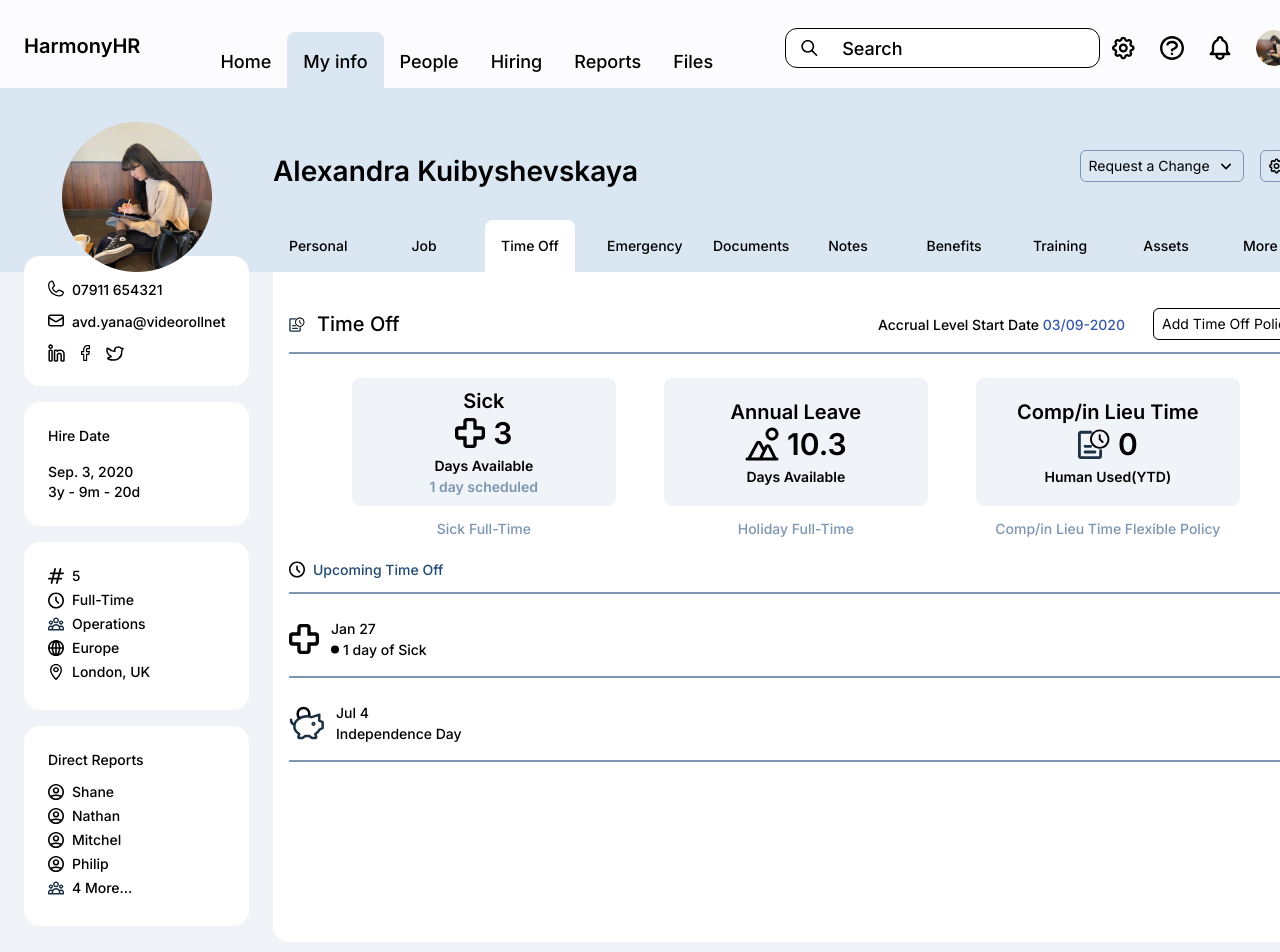
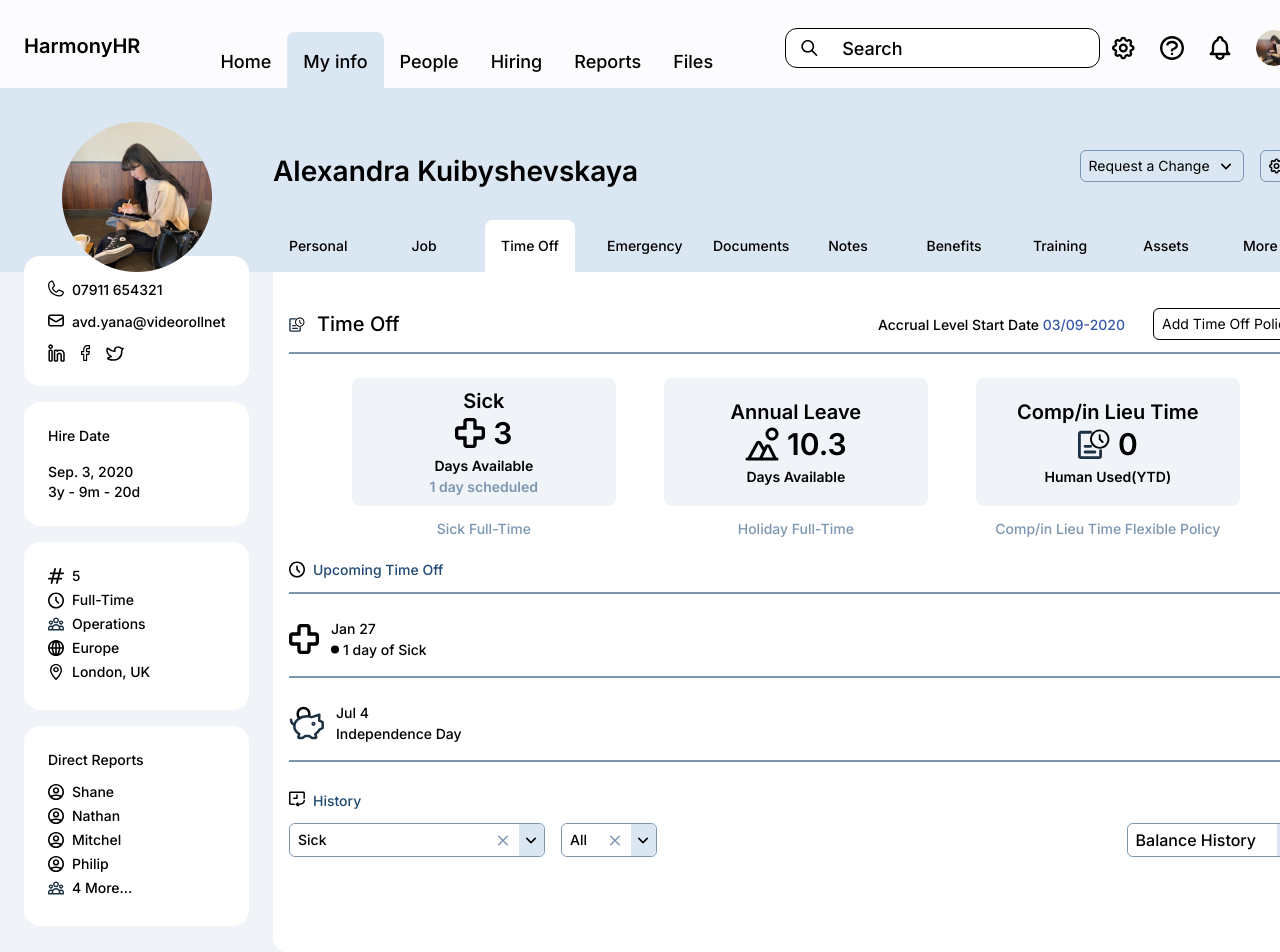
Before and after one commit to garold664/hr-tech-test, a Next.js app: page /my-info/time-off in a window 1280 px wide. Shown: the top 952 px of the page. Built offline with nearby package versions, Linux system fonts and the light colour scheme.

Commit message:
create form in HistorySection

```diff
--- a/app/globals.css
+++ b/app/globals.css
@@ -59,4 +59,8 @@ body {
     grid-column: gutter1-start / gutter2-end;
     grid-row: avatar-start / main-start;
   }
+
+  .block-with-divider {
+    @apply border-b-2 border-tertiary pb-3 flex items-center;
+  }
 }
--- a/app/my-info/time-off/page.tsx
+++ b/app/my-info/time-off/page.tsx
@@ -2,18 +2,16 @@ import NoteClockIcon from '@/assets/icons/note-clock.svg';
 import MountainsIcon from '@/assets/icons/mountains-moon.svg';
 import ClockIcon from '@/assets/icons/clock.svg';
 import CrossIcon from '@/assets/icons/cross.svg';
-import DotIcon from '@/assets/icons/dot.svg';
-import PiggyBankIcon from '@/assets/icons/piggy-bank.svg';
 import { Button } from '@/components/ui/button';
 import Widget from '@/components/Widget';
-import { cn } from '@/lib/utils';
 import { upcomingTimeOff } from '@/data/data';
 import TimeOffBlock from '@/components/TimeOffBlock';
-const sectionStyles = 'border-b-2 border-tertiary pb-3 flex items-center';
+import HistorySection from '@/components/HistorySection';
+
 export default function TimeOff() {
   return (
     <>
-      <section className={sectionStyles}>
+      <section className="block-with-divider">
         <h2 className="flex gap-3 items-center text-xl">
           <NoteClockIcon /> Time Off
         </h2>
@@ -54,13 +52,14 @@ export default function TimeOff() {
         />
       </section>
       <section className="pt-1">
-        <h2 className={`flex gap-2 ${sectionStyles}`}>
+        <h2 className={`block-with-divider flex gap-2`}>
           <ClockIcon /> <span className="text-accent3">Upcoming Time Off</span>
         </h2>
         {upcomingTimeOff.map((timeOff) => (
           <TimeOffBlock key={timeOff.date} {...timeOff} />
         ))}
       </section>
+      <HistorySection />
     </>
   );
 }
--- /dev/null
+++ b/components/HistorySection.tsx
@@ -0,0 +1,67 @@
+import HistoryIcon from '@/assets/icons/history.svg';
+
+import {
+  Select,
+  SelectContent,
+  SelectItem,
+  SelectTrigger,
+  SelectValue,
+} from '@/components/ui/select';
+import { Button } from './ui/button';
+import XIcon from '@/assets/icons/x.svg';
+
+export default function HistorySection() {
+  return (
+    <section>
+      <h2 className={`flex gap-2 pt-7 pb-3`}>
+        <HistoryIcon /> <span className="text-accent3">History</span>
+      </h2>
+      <form className="flex items-center gap-4">
+        <Select>
+          <SelectTrigger className="w-[256px]">
+            <SelectValue placeholder="Sick" />
+            <Button
+              variant="ghost"
+              className="ml-auto p-0 text-tertiary h-auto"
+            >
+              <XIcon />
+            </Button>
+          </SelectTrigger>
+          <SelectContent>
+            <SelectItem value="sick">Sick</SelectItem>
+            <SelectItem value="holiday">Holiday</SelectItem>
+            <SelectItem value="work">Work</SelectItem>
+            <SelectItem value="extra-work">Extra Work</SelectItem>
+          </SelectContent>
+        </Select>
+
+        <Select>
+          <SelectTrigger className="w-24">
+            <SelectValue placeholder="All" />
+            <Button
+              variant="ghost"
+              className="ml-auto p-0 text-tertiary h-auto"
+            >
+              <XIcon />
+            </Button>
+          </SelectTrigger>
+          <SelectContent>
+            <SelectItem value="used-days">Used days</SelectItem>
+            <SelectItem value="earned-days">Earned days</SelectItem>
+          </SelectContent>
+        </Select>
+
+        <Select>
+          <SelectTrigger className="w-44 ml-auto text-base">
+            <SelectValue placeholder="Balance History" />
+          </SelectTrigger>
+          <SelectContent>
+            <SelectItem value="balance">Balance History</SelectItem>
+            <SelectItem value="last">Show Last</SelectItem>
+            <SelectItem value="first">Show First</SelectItem>
+          </SelectContent>
+        </Select>
+      </form>
+    </section>
+  );
+}
--- a/components/TimeOffBlock.tsx
+++ b/components/TimeOffBlock.tsx
@@ -1,13 +1,11 @@
 import CrossIcon from '@/assets/icons/cross.svg';
 import DotIcon from '@/assets/icons/dot.svg';
 import PiggyBankIcon from '@/assets/icons/piggy-bank.svg';
-import { cn } from '@/lib/utils';
 import { TimeOff } from '@/types/types';
 
-const sectionStyles = 'border-b-2 border-tertiary pb-3 flex items-center';
 export default function TimeOffBlock({ type, date, daysOf, holiday }: TimeOff) {
   return (
-    <div className={cn(sectionStyles, `flex gap-3 pt-6 pb-4`)}>
+    <div className={`block-with-divider flex gap-3 pt-6 pb-4`}>
       {type === 'sick' ? <CrossIcon /> : <PiggyBankIcon />}
       <div>
         <p>{date}</p>
--- /dev/null
+++ b/components/ui/select.tsx
@@ -0,0 +1,169 @@
+'use client';
+
+import * as React from 'react';
+import * as SelectPrimitive from '@radix-ui/react-select';
+import { Check, ChevronDown, ChevronUp } from 'lucide-react';
+
+import { cn } from '@/lib/utils';
+
+import ChevronIcon from '@/assets/icons/chevron-down.svg';
+
+const Select = SelectPrimitive.Root;
+
+const SelectGroup = SelectPrimitive.Group;
+
+const SelectValue = SelectPrimitive.Value;
+
+const SelectTrigger = React.forwardRef<
+  React.ElementRef<typeof SelectPrimitive.Trigger>,
+  React.ComponentPropsWithoutRef<typeof SelectPrimitive.Trigger>
+>(({ className, children, ...props }, ref) => (
+  <SelectPrimitive.Trigger
+    ref={ref}
+    className={cn(
+      'flex  w-full items-center justify-between rounded-md border border-tertiary  text-sm ring-offset-white placeholder:text-neutral-500 hover:text-accent hover:border-accent focus:outline-none focus:ring-2 focus:ring-neutral-950 focus:ring-offset-2 disabled:cursor-not-allowed disabled:opacity-50 [&>span]:line-clamp-1 dark:border-neutral-800 dark:bg-neutral-950 dark:ring-offset-neutral-950 dark:placeholder:text-neutral-400 dark:focus:ring-neutral-300',
+      className
+    )}
+    {...props}
+  >
+    <div className="bg-white h-8 px-2 py-1 rounded-md w-full text-left flex items-center">
+      {children}
+    </div>
+    <div className="bg-primary p-1 h-8 flex items-center rounded-e-md">
+      <SelectPrimitive.Icon asChild>
+        <ChevronIcon />
+      </SelectPrimitive.Icon>
+    </div>
+  </SelectPrimitive.Trigger>
+));
+SelectTrigger.displayName = SelectPrimitive.Trigger.displayName;
+
+const SelectScrollUpButton = React.forwardRef<
+  React.ElementRef<typeof SelectPrimitive.ScrollUpButton>,
+  React.ComponentPropsWithoutRef<typeof SelectPrimitive.ScrollUpButton>
+>(({ className, ...props }, ref) => (
+  <SelectPrimitive.ScrollUpButton
+    ref={ref}
+    className={cn(
+      'flex cursor-default items-center justify-center py-1',
+      className
+    )}
+    {...props}
+  >
+    <ChevronUp className="h-4 w-4" />
+  </SelectPrimitive.ScrollUpButton>
+));
+SelectScrollUpButton.displayName = SelectPrimitive.ScrollUpButton.displayName;
+
+const SelectScrollDownButton = React.forwardRef<
+  React.ElementRef<typeof SelectPrimitive.ScrollDownButton>,
+  React.ComponentPropsWithoutRef<typeof SelectPrimitive.ScrollDownButton>
+>(({ className, ...props }, ref) => (
+  <SelectPrimitive.ScrollDownButton
+    ref={ref}
+    className={cn(
+      'flex cursor-default items-center justify-center py-1',
+      className
+    )}
+    {...props}
+  >
+    <ChevronDown className="h-4 w-4" />
+  </SelectPrimitive.ScrollDownButton>
+));
+SelectScrollDownButton.displayName =
+  SelectPrimitive.ScrollDownButton.displayName;
+
+const SelectContent = React.forwardRef<
+  React.ElementRef<typeof SelectPrimitive.Content>,
+  React.ComponentPropsWithoutRef<typeof SelectPrimitive.Content>
+>(({ className, children, position = 'popper', ...props }, ref) => (
+  <SelectPrimitive.Portal>
+    <SelectPrimitive.Content
+      ref={ref}
+      className={cn(
+        'relative z-50 max-h-96 min-w-[8rem] overflow-hidden rounded-md border border-neutral-200 bg-white text-neutral-950 shadow-md data-[state=open]:animate-in data-[state=closed]:animate-out data-[state=closed]:fade-out-0 data-[state=open]:fade-in-0 data-[state=closed]:zoom-out-95 data-[state=open]:zoom-in-95 data-[side=bottom]:slide-in-from-top-2 data-[side=left]:slide-in-from-right-2 data-[side=right]:slide-in-from-left-2 data-[side=top]:slide-in-from-bottom-2 dark:border-neutral-800 dark:bg-neutral-950 dark:text-neutral-50',
+        position === 'popper' &&
+          'data-[side=bottom]:translate-y-1 data-[side=left]:-translate-x-1 data-[side=right]:translate-x-1 data-[side=top]:-translate-y-1',
+        className
+      )}
+      position={position}
+      {...props}
+    >
+      <SelectScrollUpButton />
+      <SelectPrimitive.Viewport
+        className={cn(
+          'p-1',
+          position === 'popper' &&
+            'h-[var(--radix-select-trigger-height)] w-full min-w-[var(--radix-select-trigger-width)]'
+        )}
+      >
+        {children}
+      </SelectPrimitive.Viewport>
+      <SelectScrollDownButton />
+    </SelectPrimitive.Content>
+  </SelectPrimitive.Portal>
+));
+SelectContent.displayName = SelectPrimitive.Content.displayName;
+
+const SelectLabel = React.forwardRef<
+  React.ElementRef<typeof SelectPrimitive.Label>,
+  React.ComponentPropsWithoutRef<typeof SelectPrimitive.Label>
+>(({ className, ...props }, ref) => (
+  <SelectPrimitive.Label
+    ref={ref}
+    className={cn('py-1.5 pl-8 pr-2 text-sm font-semibold', className)}
+    {...props}
+  />
+));
+SelectLabel.displayName = SelectPrimitive.Label.displayName;
+
+const SelectItem = React.forwardRef<
+  React.ElementRef<typeof SelectPrimitive.Item>,
+  React.ComponentPropsWithoutRef<typeof SelectPrimitive.Item>
+>(({ className, children, ...props }, ref) => (
+  <SelectPrimitive.Item
+    ref={ref}
+    className={cn(
+      'relative flex w-full cursor-default select-none items-center rounded-sm py-1.5 pl-8 pr-2 text-sm outline-none focus:bg-neutral-100 focus:text-neutral-900 data-[disabled]:pointer-events-none data-[disabled]:opacity-50 dark:focus:bg-neutral-800 dark:focus:text-neutral-50',
+      className
+    )}
+    {...props}
+  >
+    <span className="absolute left-2 flex h-3.5 w-3.5 items-center justify-center">
+      <SelectPrimitive.ItemIndicator>
+        <Check className="h-4 w-4" />
+      </SelectPrimitive.ItemIndicator>
+    </span>
+
+    <SelectPrimitive.ItemText>{children}</SelectPrimitive.ItemText>
+  </SelectPrimitive.Item>
+));
+SelectItem.displayName = SelectPrimitive.Item.displayName;
+
+const SelectSeparator = React.forwardRef<
+  React.ElementRef<typeof SelectPrimitive.Separator>,
+  React.ComponentPropsWithoutRef<typeof SelectPrimitive.Separator>
+>(({ className, ...props }, ref) => (
+  <SelectPrimitive.Separator
+    ref={ref}
+    className={cn(
+      '-mx-1 my-1 h-px bg-neutral-100 dark:bg-neutral-800',
+      className
+    )}
+    {...props}
+  />
+));
+SelectSeparator.displayName = SelectPrimitive.Separator.displayName;
+
+export {
+  Select,
+  SelectGroup,
+  SelectValue,
+  SelectTrigger,
+  SelectContent,
+  SelectLabel,
+  SelectItem,
+  SelectSeparator,
+  SelectScrollUpButton,
+  SelectScrollDownButton,
+};
--- a/package.json
+++ b/package.json
@@ -11,6 +11,7 @@
   "dependencies": {
     "@radix-ui/react-dialog": "^1.1.1",
     "@radix-ui/react-dropdown-menu": "^2.1.1",
+    "@radix-ui/react-select": "^2.1.1",
     "@radix-ui/react-slot": "^1.1.0",
     "class-variance-authority": "^0.7.0",
     "clsx": "^2.1.1",
```
Also changed, not shown: assets/icons/history.svg (added), 1 other file (tests, documents, lock files or other folders).
